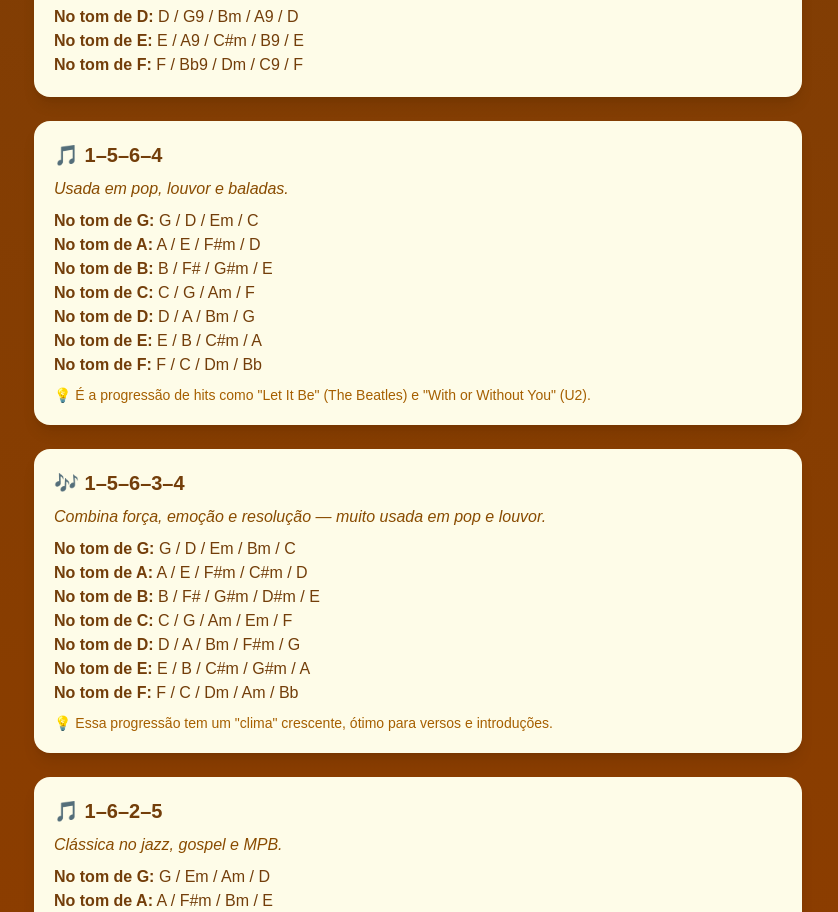
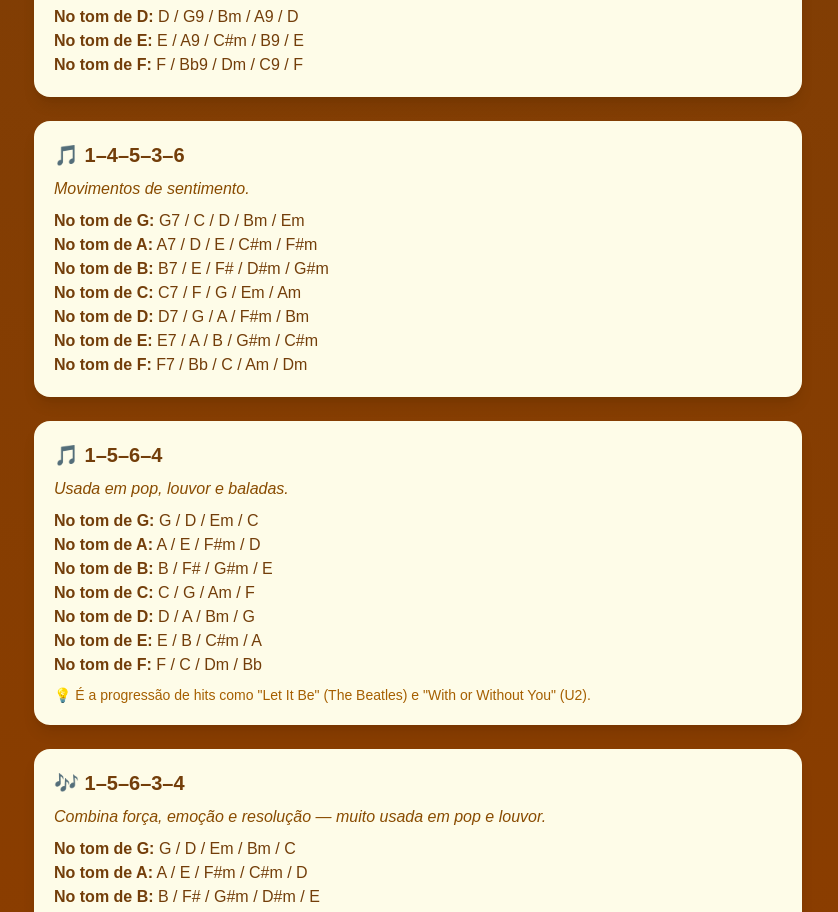
Before and after one commit to robsonalbuquerquedev/learningguitar, a Next.js app: page /progressoes-harmonicas-mais-usadas in a window 1280 px wide. Shown: the part 1563-2475 px from the top of the page, without its empty margins (222-1060 px from the left). Built offline with nearby package versions, Linux system fonts and the light colour scheme.

Commit message:
update: atualizar rota progressoes-harmonicas-mais-usadas

```diff
--- a/src/app/progressoes-harmonicas-mais-usadas/page.tsx
+++ b/src/app/progressoes-harmonicas-mais-usadas/page.tsx
@@ -83,6 +83,19 @@ export default function ProgressoesHarmonicasMaisUsadas() {
                     <p><strong>No tom de D:</strong> D / G9 / Bm / A9 / D</p>
                     <p><strong>No tom de E:</strong> E / A9 / C#m / B9 / E</p>
                     <p><strong>No tom de F:</strong> F / Bb9 / Dm / C9 / F</p>
+                </div>
+
+                {/* 1-4-5-3-6 */}
+                <div className="bg-yellow-50 text-yellow-900 p-5 rounded-2xl shadow-lg">
+                    <h3 className="text-xl font-bold mb-2">🎵 1–4–5–3–6</h3>
+                    <p className="mb-2 italic text-yellow-800">Movimentos de sentimento.</p>
+                    <p><strong>No tom de G:</strong> G7 / C / D / Bm / Em</p>
+                    <p><strong>No tom de A:</strong> A7 / D / E / C#m / F#m</p>
+                    <p><strong>No tom de B:</strong> B7 / E / F# / D#m / G#m</p>
+                    <p><strong>No tom de C:</strong> C7 / F / G / Em / Am</p>
+                    <p><strong>No tom de D:</strong> D7 / G / A / F#m / Bm</p>
+                    <p><strong>No tom de E:</strong> E7 / A / B / G#m / C#m</p>
+                    <p><strong>No tom de F:</strong> F7 / Bb / C / Am / Dm</p>
                 </div>
 
                 {/* 1-5-6-4 */}
```
